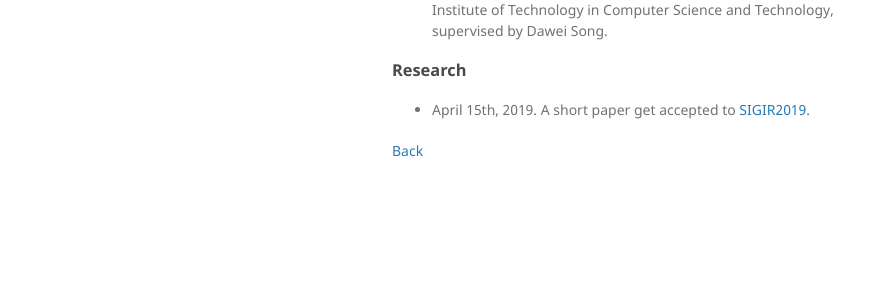
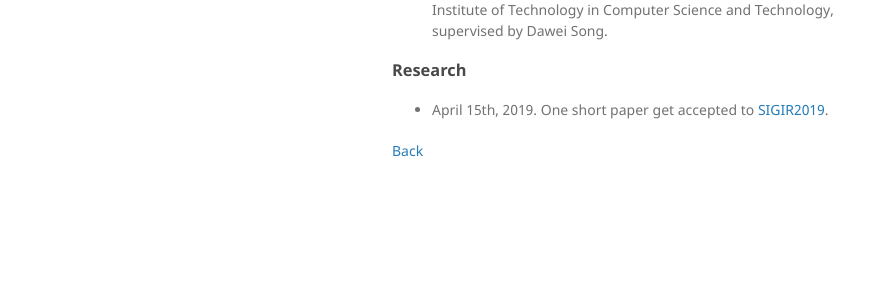
Before and after one commit to GeneZC/genezc.github.io, a Jekyll site: the page built from recent.md, in a window 1280 px wide. Shown: the part 223-517 px from the top of the page, without its empty margins (178-1071 px from the left). Built offline with Jekyll 4.4.1, drawn with Linux system fonts in a browser that asks for light colours; our own code applies the rules of GitHub Pages for plain Markdown files.

Commit message:
Update recent.md

```diff
--- a/recent.md
+++ b/recent.md
@@ -12,7 +12,7 @@ Life is like a box of chocolates, you never know what you're going to get next.
 
 ### Research
 
-* April 15th, 2019. A short paper get accepted to [SIGIR2019](http://www.sigir.org/sigir2019/program/accepted/).
+* April 15th, 2019. One short paper get accepted to [SIGIR2019](http://www.sigir.org/sigir2019/program/accepted/).
 
 
 [Back](./)
```
